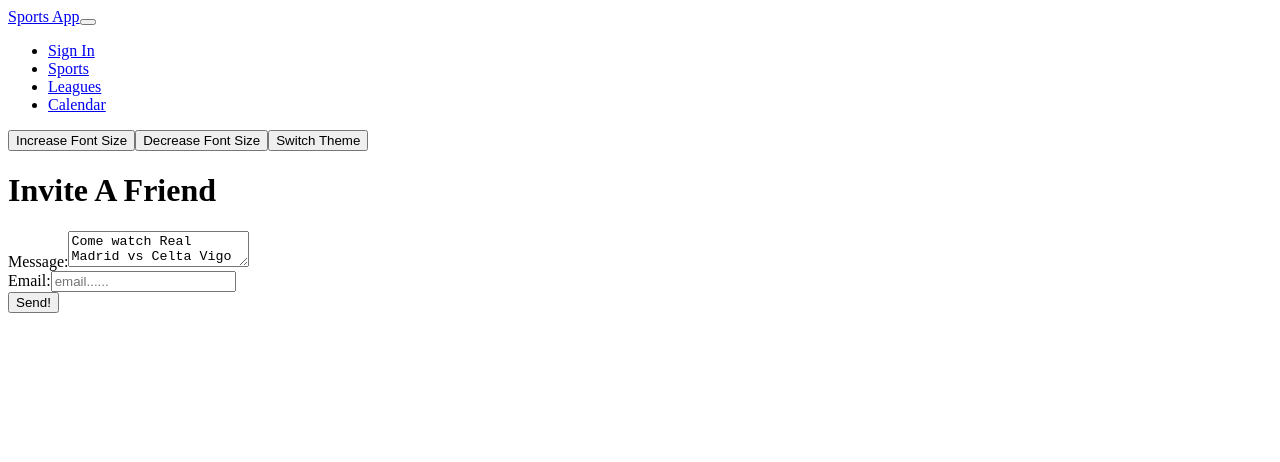
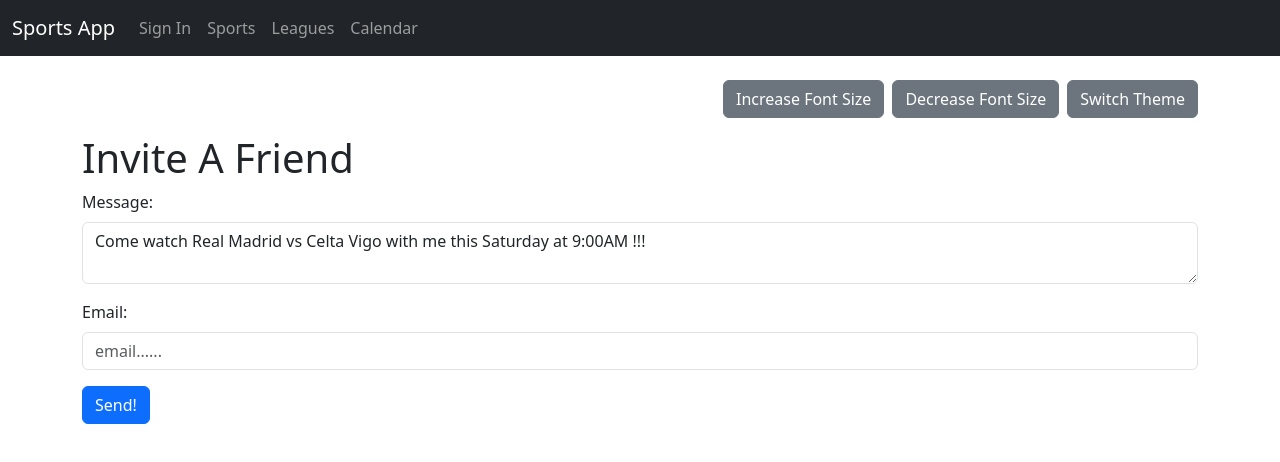
Before and after one commit to Yetermin8/sports-fan-app-react, a React (Create React App) app: page /invite_friend in a window 1280 px wide. Shown: the top 462 px of the page. Built offline with nearby package versions, Linux system fonts and the light colour scheme.

Commit message:
updating bootsrap methods

```diff
--- a/package.json
+++ b/package.json
@@ -2,7 +2,6 @@
   "name": "my-react-sports-fan-app",
   "version": "0.1.0",
   "private": true,
-  "homepage": "https://Yetermin8.github.io/sports-fan-app-react",
   "dependencies": {
     "@testing-library/jest-dom": "^5.17.0",
     "@testing-library/react": "^13.4.0",
@@ -17,8 +16,8 @@
   "scripts": {
     "start": "react-scripts start",
     "build": "react-scripts build",
-    "predeploy": "npm run build",
-    "deploy": "gh-pages -d build"
+    "test": "react-scripts test",
+    "eject": "react-scripts eject"
   },
   "eslintConfig": {
     "extends": [
--- a/src/App.js
+++ b/src/App.js
@@ -1,3 +1,4 @@
+import 'bootstrap/dist/css/bootstrap.min.css';
 import React from 'react';
 import { Route, Routes } from 'react-router-dom';
 import SignIn from './components/SignIn';
--- a/src/index.js
+++ b/src/index.js
@@ -1,3 +1,4 @@
+import 'bootstrap/dist/css/bootstrap.min.css';
 import React from 'react';
 import ReactDOM from 'react-dom/client';
 import { BrowserRouter as Router } from 'react-router-dom'
--- a/src/scripts.js
+++ b/src/scripts.js
@@ -52,7 +52,6 @@ document.addEventListener('DOMContentLoaded', function() {
         body.classList.toggle('light-mode');
     });
 
-    // Ensure default theme
     if (!body.classList.contains('dark-mode') && !body.classList.contains('light-mode')) {
         body.classList.add('light-mode');
     }
--- a/src/styles.css
+++ b/src/styles.css
@@ -96,10 +96,6 @@ h1, h2, h5, .card-title, .form-label, .form-control, .btn {
     color: #fff;
 }
 
-.dark-mode .image-label {
-    color: #000;
-}
-
 .dark-mode .card-body .btn {
     background-color: #444;
     color: #fff;
@@ -159,3 +155,7 @@ input:focus, textarea:focus {
 .dark-mode .autocomplete-suggestion:hover {
     background: #555;
 }
+
+#theme-switcher {
+    color: inherit;
+}
```
